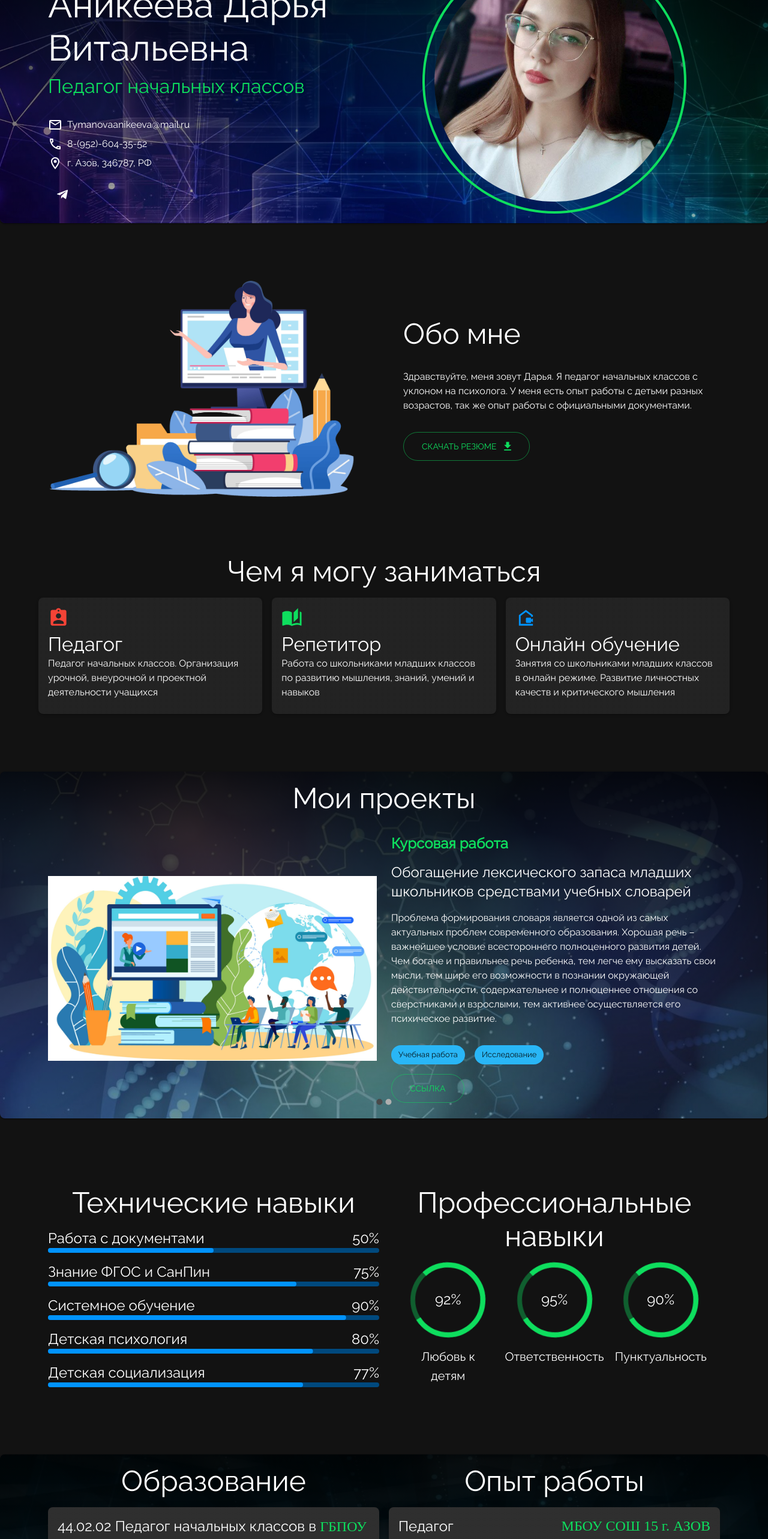
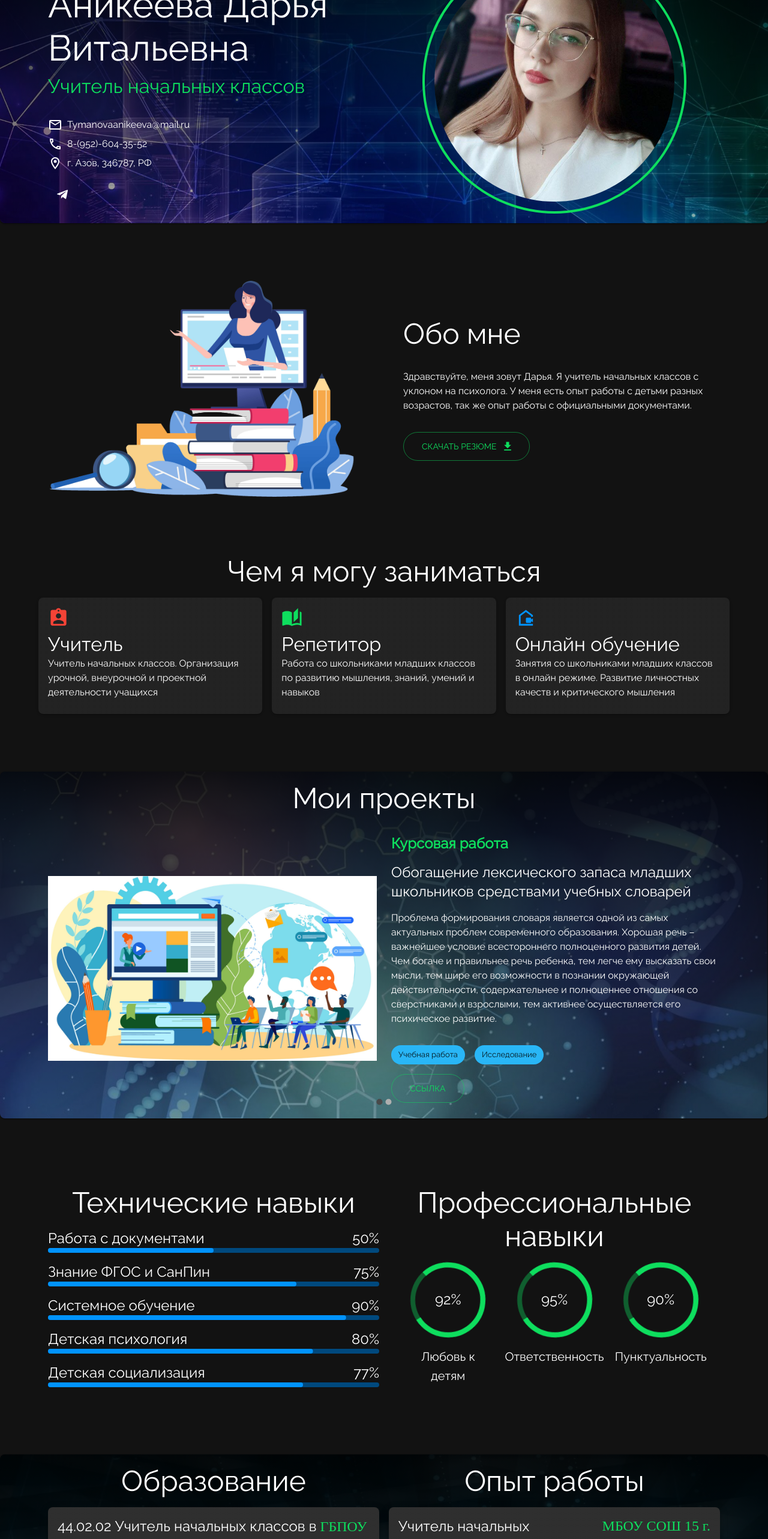
Before and after one commit to OXG-Ex/interactive-cv, a React (Vite) app: page / in a window 1280 px wide. Shown: the part 100-2665 px from the top of the page at 60% size. Built offline with nearby package versions, Linux system fonts and the light colour scheme; what i18nano would draw is missing.

Commit message:
Fix: typo

```diff
--- a/src/App.tsx
+++ b/src/App.tsx
@@ -126,7 +126,7 @@ function App() {
                                 description:
                                     'Педагогическое образование включает в себя изучение педагогических теорий, методик обучения, психологии обучения, а также практические навыки, необходимые для работы в образовательной сфере.',
                                 institution: 'ГБПОУ РО ДПК филиал в г. Азове',
-                                specialization: '44.02.02 Педагог начальных классов',
+                                specialization: '44.02.02 Учитель начальных классов',
                                 years: '2020-2024',
                             },
                             {
@@ -140,7 +140,7 @@ function App() {
                         experience={[
                             {
                                 companyName: 'МБОУ СОШ 15 г. АЗОВ',
-                                position: 'Педагог',
+                                position: 'Учитель начальных классов',
                                 responsibilities: [
                                     'Проведение внеурочных занятий ',
                                     'Проведение уроков и мероприятий в начальных классах',
--- a/src/modules/AboutMe/public/AboutMe.tsx
+++ b/src/modules/AboutMe/public/AboutMe.tsx
@@ -34,7 +34,7 @@ const AboutMe: React.FC = () => {
                 <Stack gap={4}>
                     <Typography variant="h3">Обо мне</Typography>
                     <Typography variant="body1">
-                        Здравствуйте, меня зовут Дарья. Я педагог начальных классов с уклоном на
+                        Здравствуйте, меня зовут Дарья. Я учитель начальных классов с уклоном на
                         психолога. У меня есть опыт работы с детьми разных возрастов, так же опыт
                         работы с официальными документами.
                     </Typography>
--- a/src/modules/EducationAndExperience/components/ExperienceCard/public/ExperienceCard.tsx
+++ b/src/modules/EducationAndExperience/components/ExperienceCard/public/ExperienceCard.tsx
@@ -19,7 +19,12 @@ const ExperienceCard: React.FC<TExperienceInfo> = (props) => {
                 <Stack direction={'row'} justifyContent={'space-between'} gap={1}>
                     <Typography variant="h5">{`${position}`}</Typography>
                     {companyName ? (
-                        <Typography variant="h5" color="primary.main" fontFamily={'cursive'}>
+                        <Typography
+                            variant="h5"
+                            color="primary.main"
+                            fontFamily={'cursive'}
+                            align="right"
+                        >
                             {companyName}
                         </Typography>
                     ) : (
--- a/src/modules/MainInfo/public/MainInfo.tsx
+++ b/src/modules/MainInfo/public/MainInfo.tsx
@@ -28,7 +28,7 @@ const MainInfo: React.FC<TMainInfoProps> = (props) => {
                     <Stack gap={1}>
                         <Typography variant="h2">{currentText}</Typography>
                         <Typography variant="h4" color="primary">
-                            {'Педагог начальных классов'}
+                            {'Учитель начальных классов'}
                         </Typography>
                     </Stack>
 
--- a/src/modules/WhatIDo/public/WhatIDo.tsx
+++ b/src/modules/WhatIDo/public/WhatIDo.tsx
@@ -10,8 +10,8 @@ const WhatIDo: React.FC = () => {
                 <Grid item sm={12} md={4} width="fill-available">
                     <Card
                         icon={<AssignmentInd color="error" fontSize="large" />}
-                        title="Педагог"
-                        text="Педагог начальных классов. Организация урочной, внеурочной и проектной деятельности учащихся"
+                        title="Учитель"
+                        text="Учитель начальных классов. Организация урочной, внеурочной и проектной деятельности учащихся"
                     />
                 </Grid>
                 <Grid item sm={12} md={4} width="fill-available">
```
